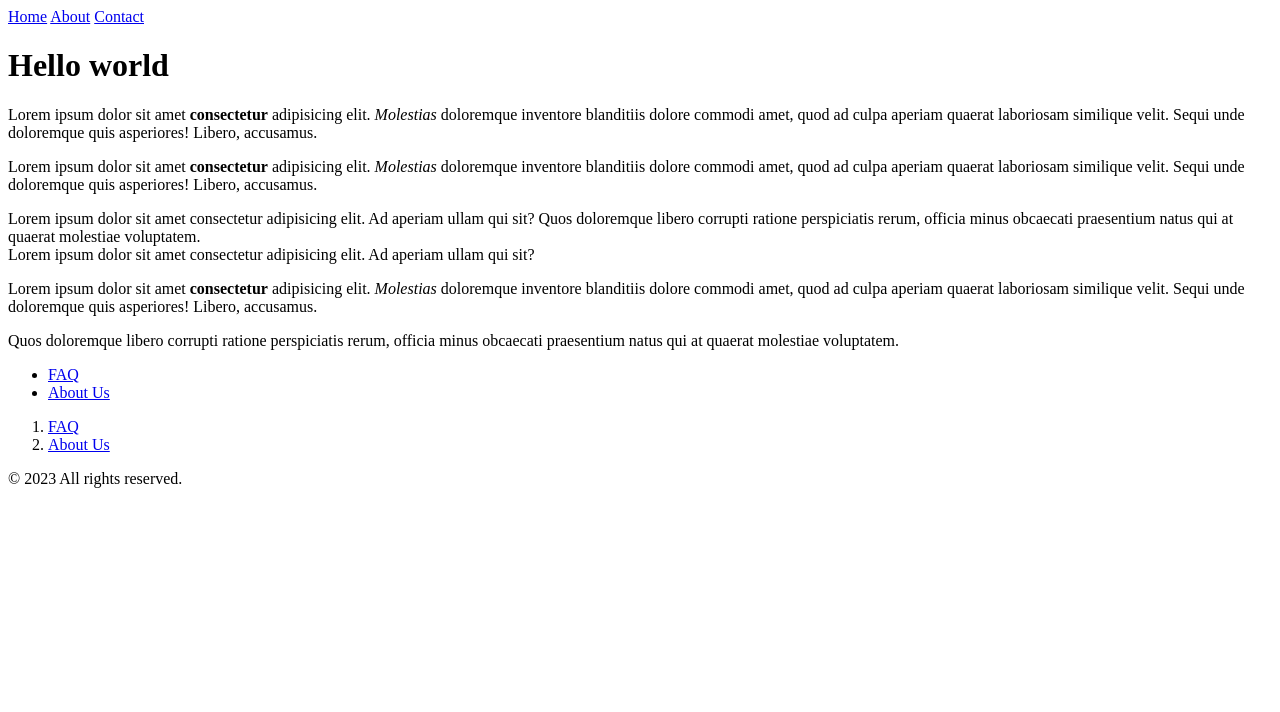
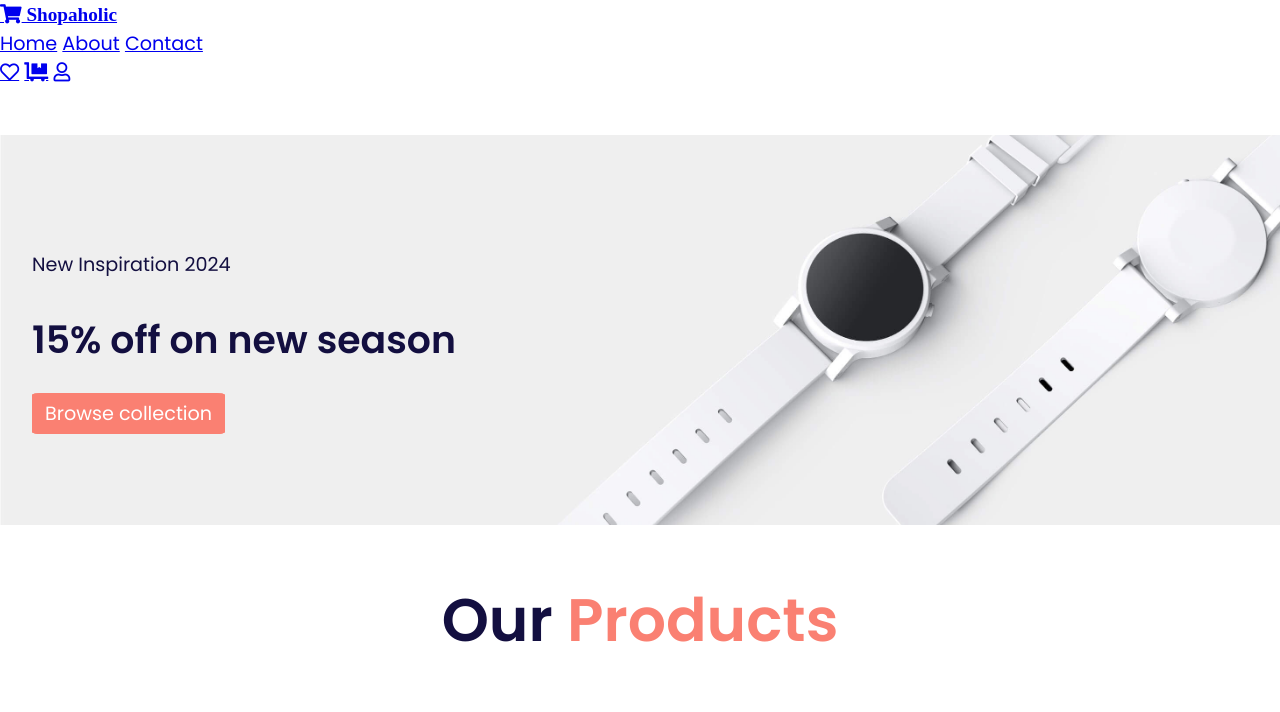
Before and after one commit to couchjanus/html-g31, a plain HTML site: page index.html in a window 1280 px wide. Shown: the top 712 px of the page. Drawn offline with Linux system fonts and the light colour scheme.

Commit message:
added unit 2

```diff
--- /dev/null
+++ b/css/main.css
@@ -0,0 +1,140 @@
+/* main.css */
+
+@import url('https://fonts.googleapis.com/css2?family=Libre+Franklin:ital,wght@0,600;0,700;1,400;1,700;1,800&family=Lora:ital,wght@0,400;0,500;0,600;0,700;1,400;1,500;1,600;1,700&family=Nunito:ital,wght@0,400;0,600;1,400&family=Poppins:ital,wght@0,100;0,300;0,400;0,500;0,600;1,100;1,300;1,400;1,500;1,600&family=Roboto:ital,wght@0,300;0,400;0,700;1,400;1,700&display=swap');
+
+@import url("https://cdnjs.cloudflare.com/ajax/libs/font-awesome/5.14.0/css/all.min.css");
+
+html {
+  --base-color: #130f40;
+  font-size: 16px;
+}
+
+body {
+    color: var(--base-color);
+
+    font-family: 'Poppins', sans-serif;
+    margin: 0;
+
+    /* font-family: 'Libre Franklin', sans-serif;
+    font-family: 'Nunito', sans-serif;
+    font-family: 'Lora', serif;
+    font-family: 'Roboto', sans-serif;
+    font-family: 'Poppins', sans-serif;
+    */
+
+    font-size: 1.2rem;
+}
+
+h1, h2, h3 {
+    font-weight: 700;
+}
+
+h1 {
+    font-size: calc(1.45rem + 1.14vw);
+}
+
+.page-header {
+    background-color: white;
+}
+
+.navbar {
+
+}
+
+.toolbar {
+
+}
+
+.brand {
+
+}
+
+footer {
+    padding-top: 2rem;
+    padding-bottom: 2rem;
+}
+
+footer ul {
+    /* padding: 0; */
+    list-style: none;
+}
+
+.list-unstyled {
+    list-style: none;
+}
+
+.bg-dark {
+    background-color: #130f40;
+}
+.text-white {
+color: white;
+}
+
+footer a {
+    color: white;
+    font-size: .85rem;
+}
+
+.border {
+    border-style: solid;
+    border-width: 1px;
+}
+
+.hero {
+
+}
+.bg-cover {
+    background-size: cover !important;
+}
+.bg-center {
+    background-position: center center !important;
+}
+
+.py-5 {
+    padding: 3rem 0;
+}
+.mt-5 {
+    margin-top: 3rem;
+}
+
+.px-4 {
+    padding-left: 2rem;
+    padding-right: 2rem;
+}
+
+.btn {
+    font-size: 1.2rem;
+    line-height: 1.5;
+    text-align: center;
+    text-decoration: none;
+    vertical-align: middle;
+    background-color: transparent;
+    border: 1px solid transparent;
+    padding: .375rem .75rem;
+}
+
+.btn-primary {
+    color: white;
+    background-color: salmon;
+    border-color: salmon;
+    border-radius: 5%;
+}
+
+.catalog header {
+    text-align: center;
+    font-size: 2.5rem;
+}
+
+.catalog header h2 span {
+    color: salmon;
+}
+
+.image {
+    height: 35rem;
+    overflow: hidden;
+}
+
+.image img {
+    max-width: 100%;
+    object-fit: cover;
+}
--- a/index.html
+++ b/index.html
@@ -4,14 +4,62 @@
     <meta charset="UTF-8">
     <meta name="viewport" content="width=device-width, initial-scale=1.0">
     <title>First Document</title>
+    <style>
+          /*
+        .p2 {
+            color: rgb(255, 0, 0);
+        }
+        */
+         /* 0 1 2 3 4 5 6 7 8 9 a b c d e f */
+    </style>
+    <!-- <link rel="stylesheet" href="https://cdnjs.cloudflare.com/ajax/libs/font-awesome/5.14.0/css/all.min.css"> -->
+
+
+    <link href="css/main.css" rel="stylesheet">
 </head>
+
+
 <body>
-    <nav>
+    <header class="page-header">
+        <a href="#!" class="brand fas fa-shopping-cart">&nbsp;Shopaholic</a>
+        <nav class="navbar" id="navbar">
             <!-- navigation -->
             <a href="index.html">Home</a>
             <a href="about.html">About</a>
             <a href="contact.html">Contact</a>
         </nav>
+        <nav class="toolbar">
+            <a href="#" class="far fa-heart"></a>
+            <a href="#" class="fas fa-dolly-flatbed"></a>
+            <a href="#" class="far fa-user"></a>
+        </nav>
+    </header>
+
+    <section class="hero bg-cover bg-center py-5 mt-5" style="background: url(images/bg-banner.jpg);">
+        <div class="container py-5 px-4">
+            <p>New Inspiration 2024</p>
+            <h1>15% off on new season</h1>
+            <a href="" class="btn btn-primary">Browse collection</a>
+        </div>
+
+    </section>
+
+    <section id="catalog" class="catalog">
+        <header>
+            <h2>Our <span>Products</span></h2>
+        </header>
+        <div class="product-container">
+            <div class="product">
+                <div class="image">
+                    <img src="images/product-5.jpg">
+                </div>
+                <div class="content">
+
+                </div>
+            </div>
+        </div>
+
+    </section>
 
 <h1>Hello world</h1>
 <!-- <h2>Hello world</h2>
@@ -22,25 +70,27 @@
 <h7>Hello world</h7>
 <mark>Hello world</mark>
 <span>Hello world</span> -->
-<p>Lorem ipsum dolor sit amet <b>consectetur</b> adipisicing elit. <i>Molestias</i> doloremque inventore blanditiis dolore commodi amet, quod ad culpa aperiam quaerat <span>laboriosam similique velit</span>. Sequi unde doloremque quis asperiores! Libero, accusamus.</p>
-<p>Lorem ipsum dolor sit amet <strong>consectetur</strong> adipisicing elit. <em>Molestias</em> doloremque inventore blanditiis dolore commodi amet, quod ad culpa aperiam quaerat laboriosam similique velit. Sequi unde doloremque quis asperiores! Libero, accusamus.</p>
+<p class="p1">Lorem ipsum dolor sit amet <b>consectetur</b> adipisicing elit. <i>Molestias</i> doloremque inventore blanditiis dolore commodi amet, quod ad culpa aperiam quaerat <span>laboriosam similique velit</span>. Sequi unde doloremque quis asperiores! Libero, accusamus.</p>
+<p class="p2">Lorem ipsum dolor sit amet <strong>consectetur</strong> adipisicing elit. <em>Molestias</em> doloremque inventore blanditiis dolore commodi amet, quod ad culpa aperiam quaerat laboriosam similique velit. Sequi unde doloremque quis asperiores! Libero, accusamus.</p>
 <!-- comment -->
-<div>Lorem ipsum dolor sit amet consectetur adipisicing elit. Ad aperiam ullam qui sit? Quos doloremque libero corrupti ratione perspiciatis rerum, officia minus obcaecati praesentium natus qui at quaerat molestiae voluptatem.</div>
-<div>Lorem ipsum dolor sit amet consectetur adipisicing elit. Ad aperiam ullam qui sit?
+<div class="test">Lorem ipsum dolor sit amet consectetur adipisicing elit. Ad aperiam ullam qui sit? Quos doloremque libero corrupti ratione perspiciatis rerum, officia minus obcaecati praesentium natus qui at quaerat molestiae voluptatem.</div>
+<div class="p2">Lorem ipsum dolor sit amet consectetur adipisicing elit. Ad aperiam ullam qui sit?
     <p>Lorem ipsum dolor sit amet <strong>consectetur</strong> adipisicing elit. <em>Molestias</em> doloremque inventore blanditiis dolore commodi amet, quod ad culpa aperiam quaerat laboriosam similique velit. Sequi unde doloremque quis asperiores! Libero, accusamus.</p>
 
     Quos doloremque libero corrupti ratione perspiciatis rerum, officia minus obcaecati praesentium natus qui at quaerat molestiae voluptatem.</div>
 
-<footer>
-    <ul>
+<footer class="bg-dark text-white">
+    <ul class="list-unstyled">
         <li><a href="faq.html">FAQ</a></li>
         <li><a href="about.html">About Us</a></li>
     </ul>
-    <ol>
+    <ol class="list-unstyled">
         <li><a href="faq.html">FAQ</a></li>
         <li><a href="about.html">About Us</a></li>
     </ol>
+    <div class="border" style="border-color: black;">
         <p>&copy; 2023 All rights reserved.</p>
+    </div>
 </footer>
 </body>
 </html>
```
Also changed, not shown: images/bg-banner.jpg (added), images/divider-bg.jpg (added), images/product-5.jpg, images/product-6.jpg (added), images/product-7.jpg (added). Lines whose indentation alone changed are shown as unchanged.
